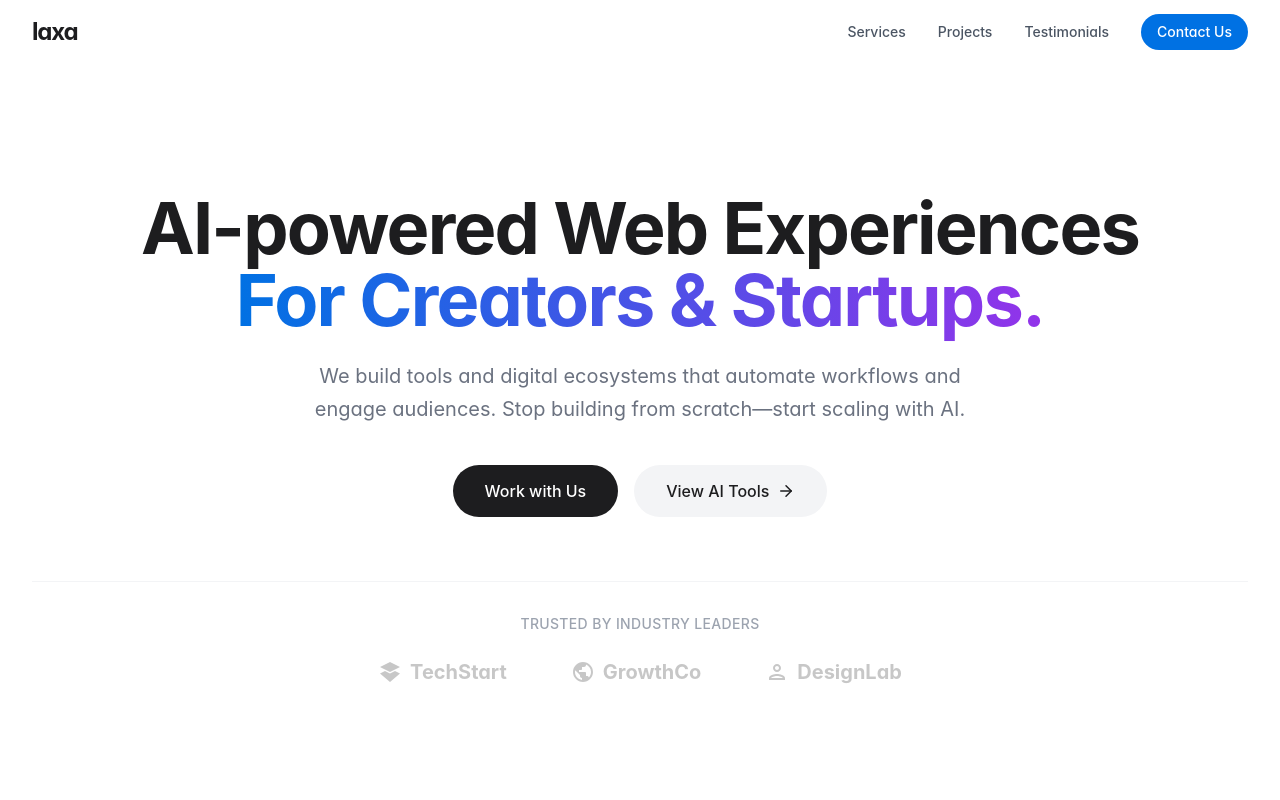
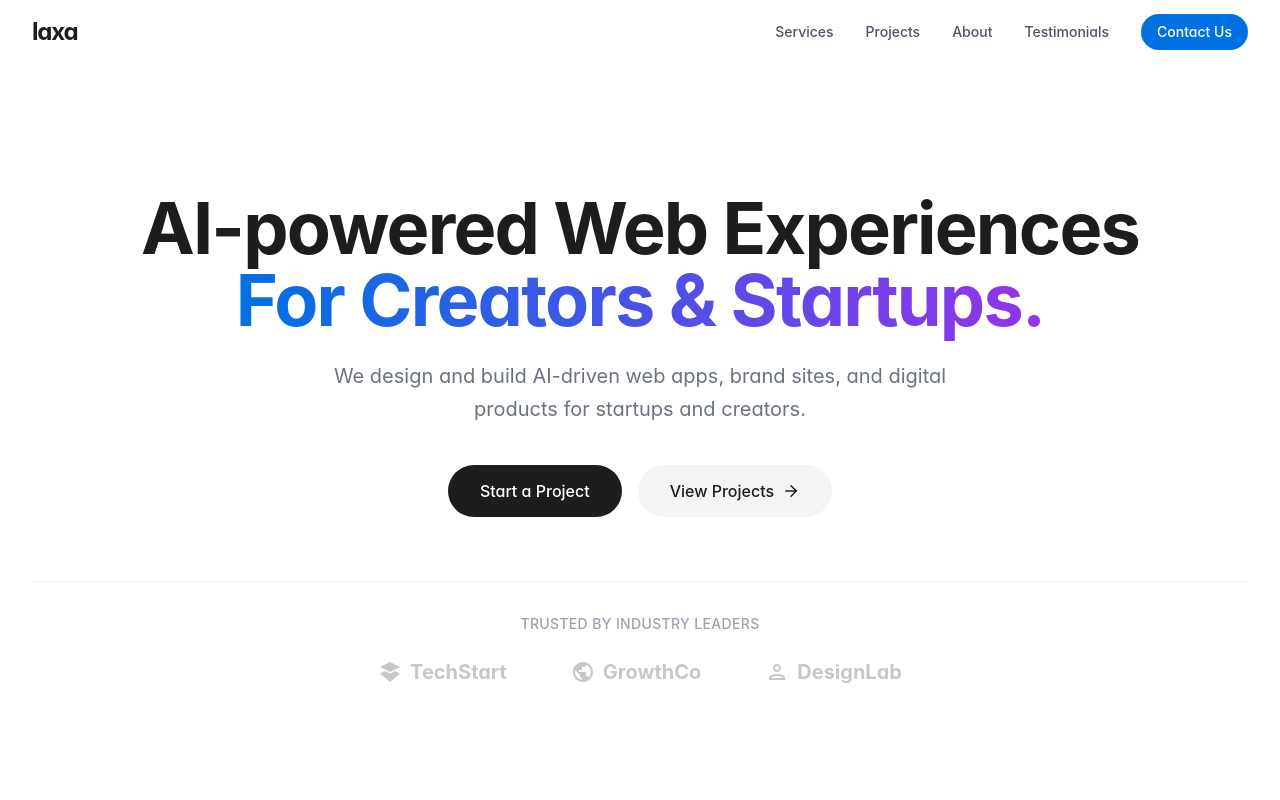
Before and after one commit to jenish-prog/Laxa, a React (Vite) app: page / in a window 1280 px wide. Shown: the top 800 px of the page. Built offline with nearby package versions, Linux system fonts and the light colour scheme.

Commit message:
serive page added new section

```diff
--- a/src/App.jsx
+++ b/src/App.jsx
@@ -21,7 +21,11 @@ function App() {
 
   return (
     <div className="min-h-screen bg-white font-sans selection:bg-apple-blue selection:text-white">
-      <SEO />
+      <SEO
+        title="LaxaTech – AI-powered web & app studio"
+        description="We design and build AI-driven web apps, brand sites, and digital products for startups and creators."
+        keywords="AI web studio, web app development, startup tools, creator economy, React, Next.js"
+      />
       <LoadingScreen isLoading={isLoading} />
 
       <div className={`transition-opacity duration-700 ${isLoading ? 'opacity-0' : 'opacity-100'}`}>
--- a/src/components/Hero.jsx
+++ b/src/components/Hero.jsx
@@ -18,8 +18,7 @@ const Hero = () => {
                         </span>
                     </h1>
                     <p className="mt-6 max-w-2xl mx-auto text-xl text-gray-500 leading-relaxed">
-                        We build tools and digital ecosystems that automate workflows and engage audiences.
-                        Stop building from scratch—start scaling with AI.
+                        We design and build AI-driven web apps, brand sites, and digital products for startups and creators.
                     </p>
 
                     <div className="mt-10 flex flex-col sm:flex-row justify-center gap-4">
@@ -27,13 +26,13 @@ const Hero = () => {
                             href="#contact"
                             className="px-8 py-3.5 text-base font-medium text-white bg-apple-dark rounded-full hover:bg-gray-800 transition-all transform hover:scale-105"
                         >
-                            Work with Us
+                            Start a Project
                         </a>
                         <a
-                            href="#services"
+                            href="#portfolio"
                             className="px-8 py-3.5 text-base font-medium text-apple-dark bg-gray-100 rounded-full hover:bg-gray-200 transition-all flex items-center justify-center gap-2 group"
                         >
-                            View AI Tools
+                            View Projects
                             <ArrowRight size={18} className="group-hover:translate-x-1 transition-transform" />
                         </a>
                     </div>
--- a/src/components/Navbar.jsx
+++ b/src/components/Navbar.jsx
@@ -17,6 +17,7 @@ const Navbar = () => {
     const navLinks = [
         { name: 'Services', href: '#services' },
         { name: 'Projects', href: '#portfolio' },
+        { name: 'About', href: '#about' },
         { name: 'Testimonials', href: '#testimonials' },
     ];
 
```
